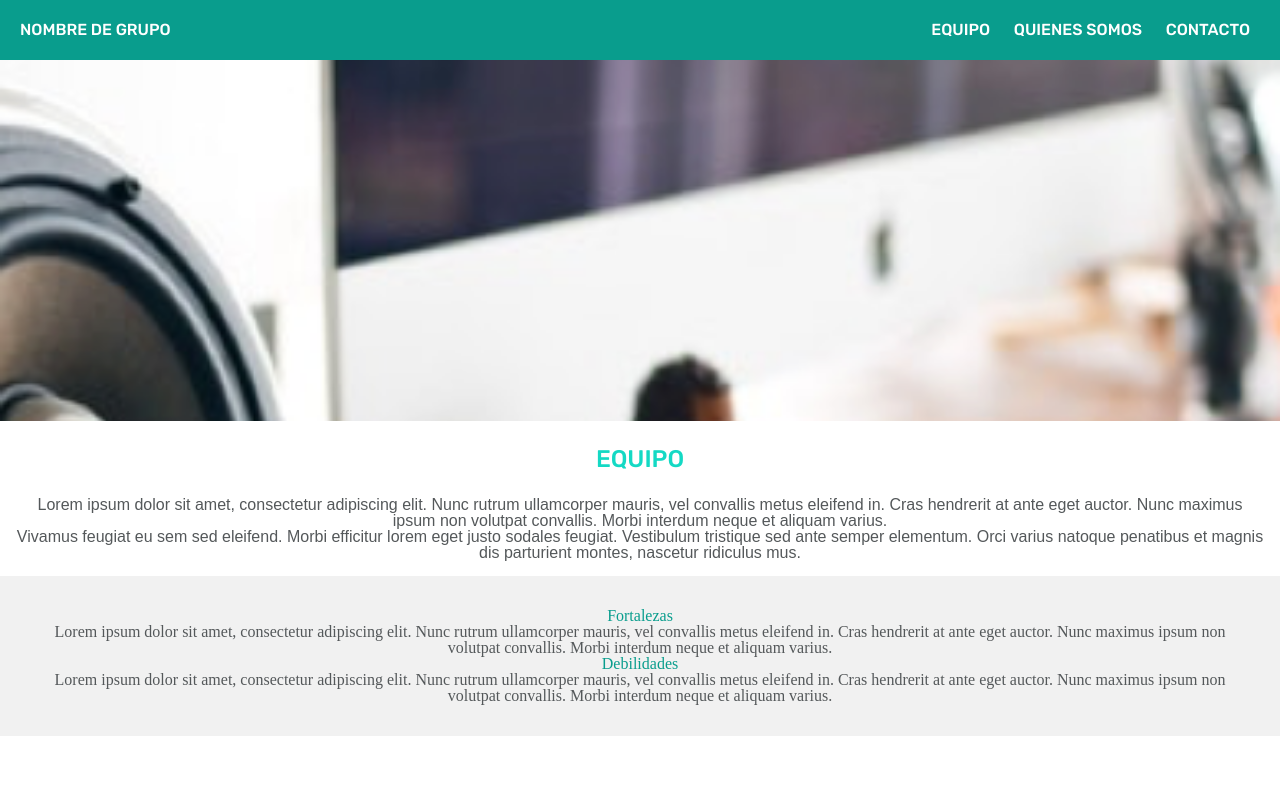
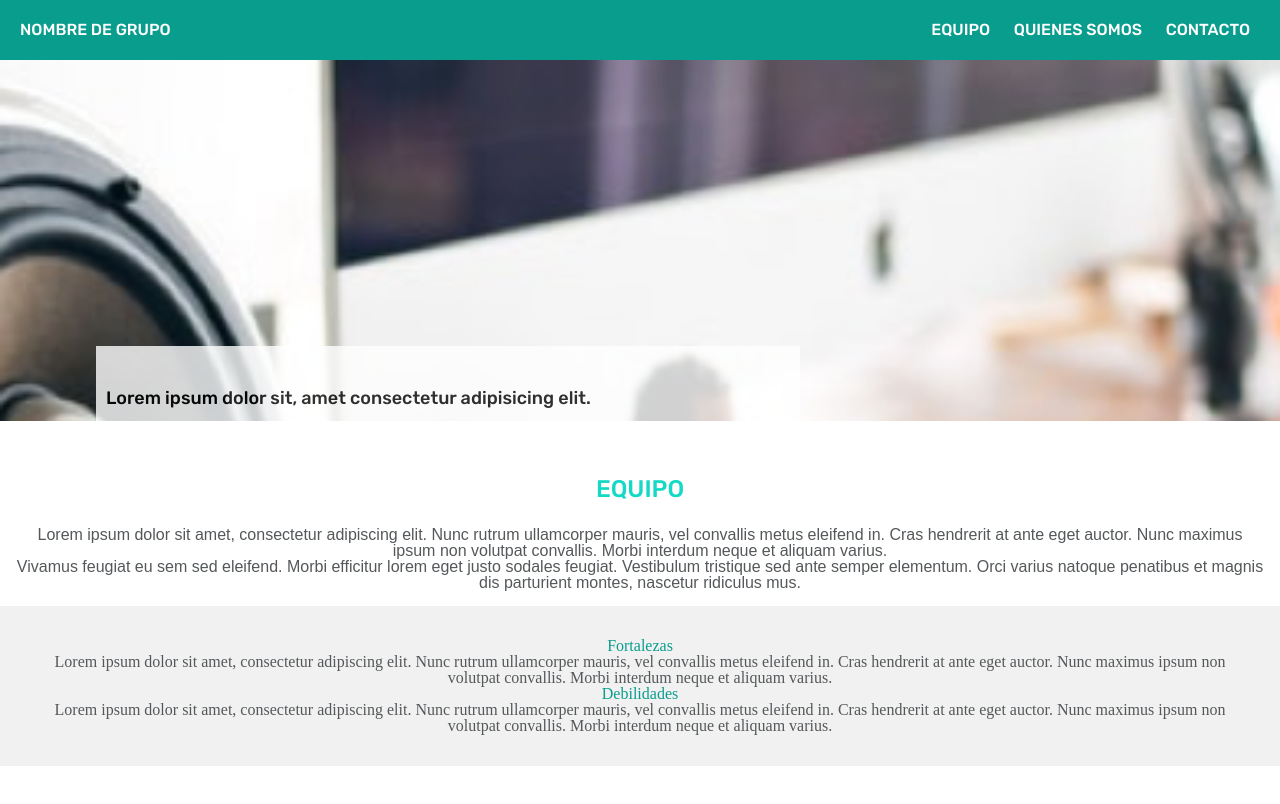
Before and after one commit to francescabentin/diverlopers-teamProject-1, a plain HTML site: page index.html in a window 1280 px wide. Shown: the top 804 px of the page. Drawn offline with Linux system fonts and the light colour scheme; a web font is replaced by a local one.

Commit message:
version2-header

```diff
--- a/css/main.css
+++ b/css/main.css
@@ -32,7 +32,10 @@
     font-family: 'Rubik', sans-serif;
     background-image:url(/img/fondo.png);
     background-size: cover;
+    background-repeat: no-repeat;
     height: 421px;
+    margin-bottom: 30px;
+
 
 }
 
@@ -77,6 +80,23 @@
     text-transform: uppercase;
 
 }
+
+.rectangle{
+    background-color: white;
+    font-size: 18px;
+    text-align: center;
+    color: black;
+    position:relative;
+    top: 89%;
+    width: 90%;
+    height: 15%;
+    align-self: center;
+    align-content: center;
+    padding-top: 20px;
+    line-height: 25px;
+}
+
+
 
 .section-3 {
     width: 100%;
@@ -270,9 +290,9 @@ h3 {
     display: none;
     }
 
-     .menu-tablet {
-      display: flex;
-      flex-direction: row;
+ .menu-tablet {
+    display: flex;
+    flex-direction: row;
     background-color: #099d8d;
     justify-content: space-between;
     height: 60px;
@@ -291,5 +311,20 @@ h3 {
         padding:10px;
 
 }
+.rectangle {
+    background-color: white;
+    font-size: 18px;
+    opacity: 0.8;
+    text-align: left;
+    color: black;
+    position: relative;
+    top: 68%;
+    right: 15%;
+    width: 55%;
+    height: 25%;
+    align-content: center;
+    padding: 10px;
+    line-height: 25px;
+}
 
 }
--- a/index.html
+++ b/index.html
@@ -40,7 +40,9 @@
             <li class="elemento-menu">contacto</li>
         </ul>
     </nav>
-
+    <div class="rectangle">
+        <p>Lorem ipsum dolor sit, amet consectetur adipisicing elit.  </p>
+    </div>
   </header>
   <!--hola y adios-->
 
```
